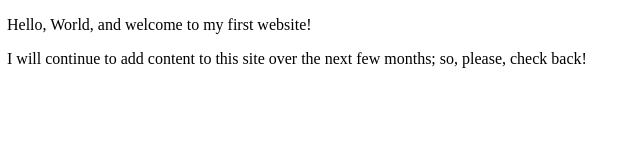
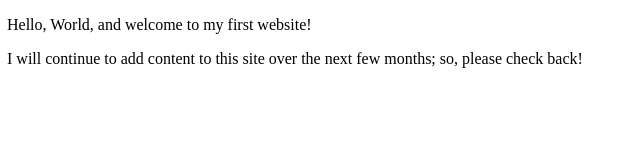
Before and after one commit to moralesal/Moralesal.github.io, a plain HTML site: page index.html in a window 1280 px wide. Shown: the full height of the page, 1-641 px from the left. Drawn offline with Linux system fonts and the light colour scheme.

Commit message:
Update index.html

```diff
--- a/index.html
+++ b/index.html
@@ -8,6 +8,6 @@
     </head>
     <body>
        <p>Hello, World, and welcome to my first website!</p>
-        <p>I will continue to add content to this site over the next few months; so, please, check back!</p>
+        <p>I will continue to add content to this site over the next few months; so, please check back!</p>
     </body>
 </html>
```
